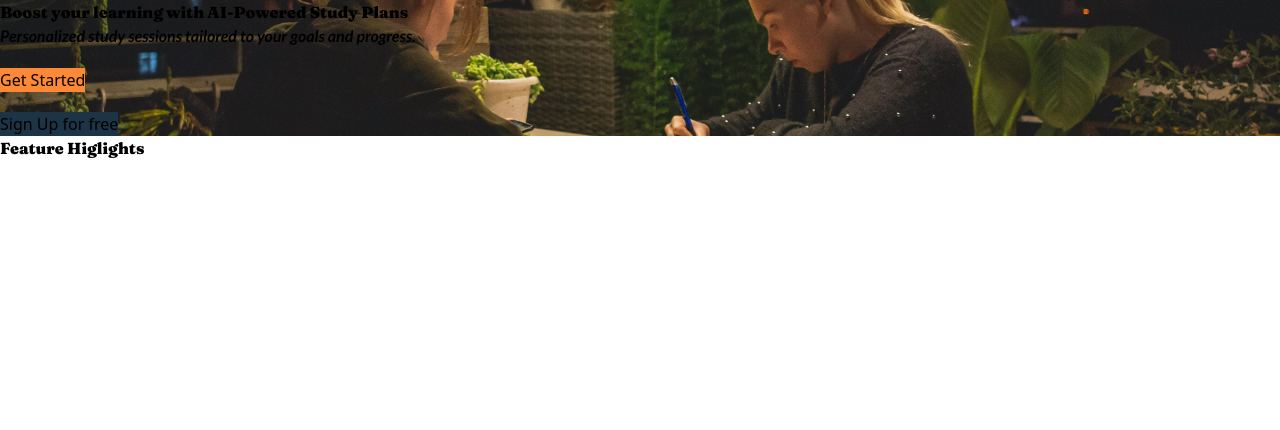
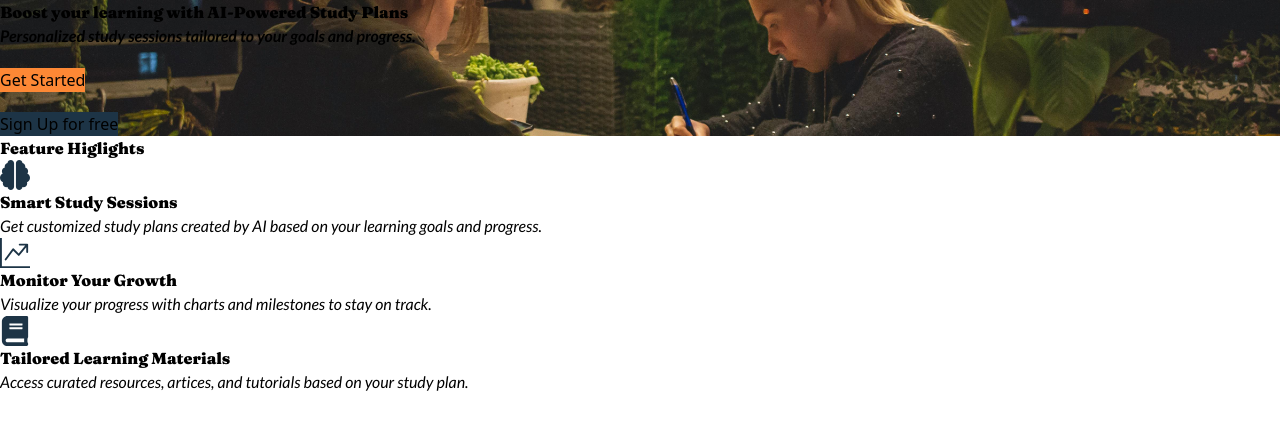
Before and after one commit to webForDave/Edu-Sync, a React (Vite) app: page / in a window 1280 px wide. Shown: the top 430 px of the page. Built offline with nearby package versions, Linux system fonts and the light colour scheme.

Commit message:
[UI and styles] updated feactures display and added styles

```diff
--- a/package.json
+++ b/package.json
@@ -12,6 +12,7 @@
   "dependencies": {
     "react": "^18.3.1",
     "react-dom": "^18.3.1",
+    "react-icons": "^5.3.0",
     "react-router-dom": "^6.26.1"
   },
   "devDependencies": {
--- a/src/coponents/Button.jsx
+++ b/src/coponents/Button.jsx
@@ -1,13 +1,13 @@
 import { Link } from "react-router-dom"
 
-const Button = ({color, text, path}) => {
+const Button = ({backgroundColor, text, path}) => {
   return (
     <div>
         <Link to={`${path}`}>
-            <button className="w-auto h-auto p-[10px] rounded-[15px] font-bold" style={{backgroundColor: color, marginTop: '20px'}}>{text}</button>
+            <button className="w-auto h-auto p-[10px] rounded-[15px] font-bold" style={{backgroundColor: backgroundColor, marginTop: '20px'}}>{text}</button>
         </Link>
     </div>
   )
 }
 
-export default Button
+export default Button;
--- /dev/null
+++ b/src/coponents/FeaturesCard.jsx
@@ -0,0 +1,17 @@
+const FeaturesCard = ({cards}) => {
+    return(
+        <div className="grid grid-cols-1 sm:grid-cols-2 md:grid-cols-3 gap-6">
+            {
+                cards.map(card => (
+                    <div key={card.id}>
+                        <span className="flex justify-center items-center">{<card.icon size={30} color='#1D3446'/>}</span>
+                        <h3 className="fraunces-heading my-[15px] text-[25px]">{card.title}</h3>
+                        <p className="lato-regular-italic">{card.description}</p>
+                    </div>
+                ))
+            }
+        </div>
+    )
+}
+
+export default FeaturesCard;
--- /dev/null
+++ b/src/coponents/featuresData.js
@@ -0,0 +1,26 @@
+import { BsGraphUpArrow } from "react-icons/bs";
+import { FaBook } from "react-icons/fa";
+import { FaBrain } from "react-icons/fa6";
+
+const features = [
+    {
+        id: 1,
+        title: 'Smart Study Sessions',
+        description: 'Get customized study plans created by AI based on your learning goals and progress.',
+        icon: FaBrain
+    },
+    {
+        id: 2,
+        title: 'Monitor Your Growth',
+        description: 'Visualize your progress with charts and milestones to stay on track.',
+        icon: BsGraphUpArrow
+    },
+    {
+        id: 3,
+        title: 'Tailored Learning Materials',
+        description: 'Access curated resources, artices, and tutorials based on your study plan.',
+        icon: FaBook
+    },
+]
+
+export default features;
--- a/src/pages/Homepage.jsx
+++ b/src/pages/Homepage.jsx
@@ -1,8 +1,18 @@
-import Button from "../coponents/Button"
+import { useState } from "react";
+import Button from "../coponents/Button";
+import features from '../coponents/featuresData';
+import FeaturesCard from "../coponents/FeaturesCard";
+
 
 const Homepage = () => {
+
+    const [cards, setFeatures] = useState(features);
+
   return (
     <main>
+
+        {/* hero section */}
+
         <section className="w-full h-[500px] p-[25px] lg:p-[50px] flex justify-center items-center text-[#fff]"
         style={{backgroundImage: 'url(/assets/hero-bg.jpg)', backgroundSize: 'cover', backgroundPosition: 'center', backgroundRepeat: 'no-repeat'}}
         >
@@ -11,15 +21,22 @@ const Homepage = () => {
                 <p className="lato-bold-italic text-center text-[23px]">Personalized study sessions tailored to your goals and progress.</p>
 
                 <div className="md:w-[40%] h-auto p-[10px] mx-auto my-[20px] flex justify-between items-center">
-                    <Button color='#FD8835' text='Get Started' path='/log-in' />
-                    <Button color='#1D3446' text='Sign Up for free' path='/sign-up' />
+                    <Button backgroundColor='#FD8835' text='Get Started' path='/log-in' />
+                    <Button backgroundColor='#1D3446' text='Sign Up for free' path='/sign-up' />
                 </div>
 
             </div>
         </section>
 
-        <section className="fraunces-heading w-auto h-auto p-[10px] ">
+
+        {/* features card */}
+
+        <section className="fraunces-heading w-auto h-auto p-[10px]">
             <h1 className="text-center text-[30px] lg:text-[40px]">Feature Higlights</h1>
+
+            <div className="features w-full h-auto py-[40px] px-[20px]">
+                <FeaturesCard cards={cards}/>
+            </div>
         </section>
     </main>
   )
```
Also changed, not shown: 1 other file (tests, documents, lock files or other folders).
